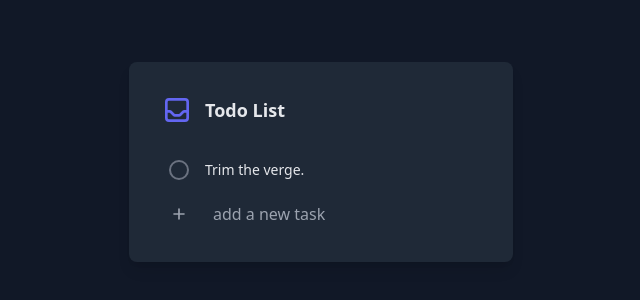
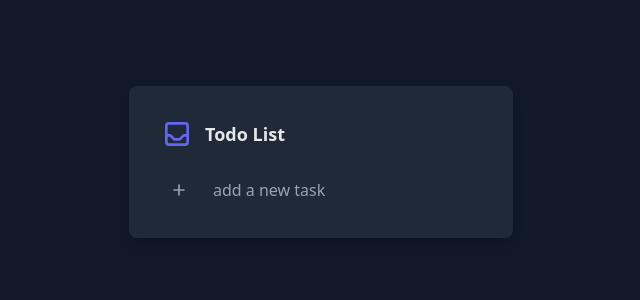
Before and after one commit to shoveller/todo-js, a React (Vite) app: page / in a window 1280 px wide. Shown: the part 238-538 px from the top of the page, without its empty margins (319-959 px from the left). Built offline with nearby package versions, Linux system fonts and the light colour scheme.

Commit message:
읽기기능 구현

```diff
--- a/src/App.jsx
+++ b/src/App.jsx
@@ -1,15 +1,22 @@
+import { useState } from "react";
 import "./App.css";
 
 function App() {
   const onSubmit = (e) => {
     e.preventDefault();
     const formData = new FormData(e.currentTarget);
-    const checked = formData.get("hidden-check");
     const task = formData.get("task");
 
 
-    console.log(Object.fromEntries(formData.entries()))
+
   };
+
+  const onChange = (e) => {
+    console.log(e.target)
+  }
+
+  const [list, setList] = useState([])
+
 
   return (
     <div className="flex items-center justify-center w-screen h-screen font-medium">
@@ -21,26 +28,22 @@ function App() {
             </svg>
             <h4 className="font-semibold ml-3 text-lg">Todo List</h4>
           </div>
-          {/* task[s] */}
-          <div className="group">
-            {/* task label[s] */}
+          {
+            list.map((task, index) => {
+              const key = `task_${index}`;
+
+              return (
+                <div className="group" key={key}>
                   <label className="flex items-center h-10 px-2 rounded cursor-pointer hover:bg-gray-900">
-              {/* hidden check[s] */}
                     <input name="hidden-check" className="hidden peer" type="checkbox" />
-              {/* hidden check[e] */}
-              {/* check[s] */}
                     <span name="check" className="peer-checked:bg-green-500 peer-checked:border-green-500 peer-checked:text-white flex items-center justify-center w-5 h-5 text-transparent border-2 border-gray-500 rounded-full">
                       <svg className="w-4 h-4 fill-current" xmlns="http://www.w3.org/2000/svg" viewBox="0 0 20 20" fill="currentColor">
                         <path fillRule="evenodd" d="M16.707 5.293a1 1 0 010 1.414l-8 8a1 1 0 01-1.414 0l-4-4a1 1 0 011.414-1.414L8 12.586l7.293-7.293a1 1 0 011.414 0z" clipRule="evenodd" />
                       </svg>
                     </span>
-              {/* check[e] */}
-              {/* content[s] */}
                     <span className="peer-checked:text-gray-500 peer-checked:line-through select-none mx-4 text-sm w-full" name="viewer">
                       Trim the verge.
                     </span>
-              {/* content[e] */}
-              {/* delete[s] */}
                     <button className="hidden group-hover:block">
                       <svg className="w-5 h-5 text-gray-400 fill-current mx-1" version="1.1" xmlns="http://www.w3.org/2000/svg" xmlnsXlink="http://www.w3.org/1999/xlink" viewBox="0 0 27.965 27.965" xmlSpace="preserve">
                         <path d="M13.98,0C6.259,0,0,6.261,0,13.983c0,7.721,6.259,13.982,13.98,13.982c7.725,0,13.985-6.262,13.985-13.982
@@ -49,13 +52,12 @@ function App() {
                   c0.232,0,3.786-3.782,3.786-3.782l2.227,2.229c0,0-3.785,3.523-3.785,3.787C16.207,14.239,19.992,17.769,19.992,17.769z" />
                       </svg>
                     </button>
-              {/* delete[e] */}
                   </label>
-            {/* task label[e] */}
                 </div>
+              )})
+            }
+            <form onSubmit={onSubmit}>
               {/* task[e] */}
-          {/* form[s] */}
-          <form onSubmit={onSubmit}>
               <div className="flex items-center w-full mt-2">
                 {/* submit button[s] */}
                 <button id="submit" type="submit" className="h-8 px-2 text-sm font-medium rounded">
```
Lines whose indentation alone changed are shown as unchanged.
